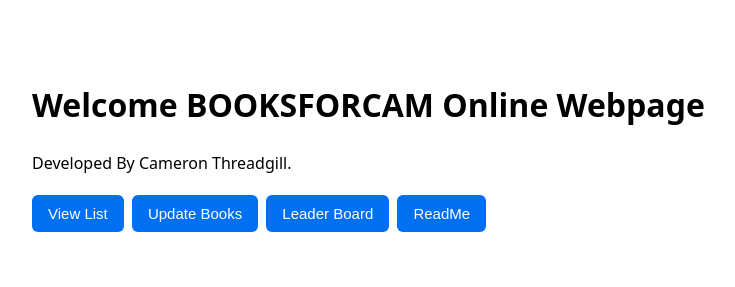
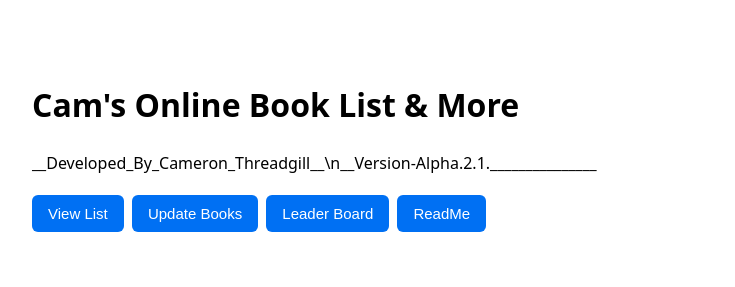
Before and after one commit to camsvg/https-BooksINeed.github.io, a plain HTML site: page index.html in a window 1280 px wide. Shown: the whole page, without its empty margins (258-993 px from the left). Drawn offline with Linux system fonts and the light colour scheme.

Commit message:
Update index.html

```diff
--- a/index.html
+++ b/index.html
@@ -70,8 +70,8 @@
 </head>
 <body>
 
-  <h1 id="mainh">Welcome BOOKSFORCAM Online Webpage</h1>
-  <p id="mainp">Developed By Cameron Threadgill.</p>
+<h1 id="mainh">Cam's Online Book List & More</h1>
+<p id="mainp">__Developed_By_Cameron_Threadgill__\n__Version-Alpha.2.1._______________</p>
 
   <div>
     <button id="veiwlstbtn">View List</button>
```
